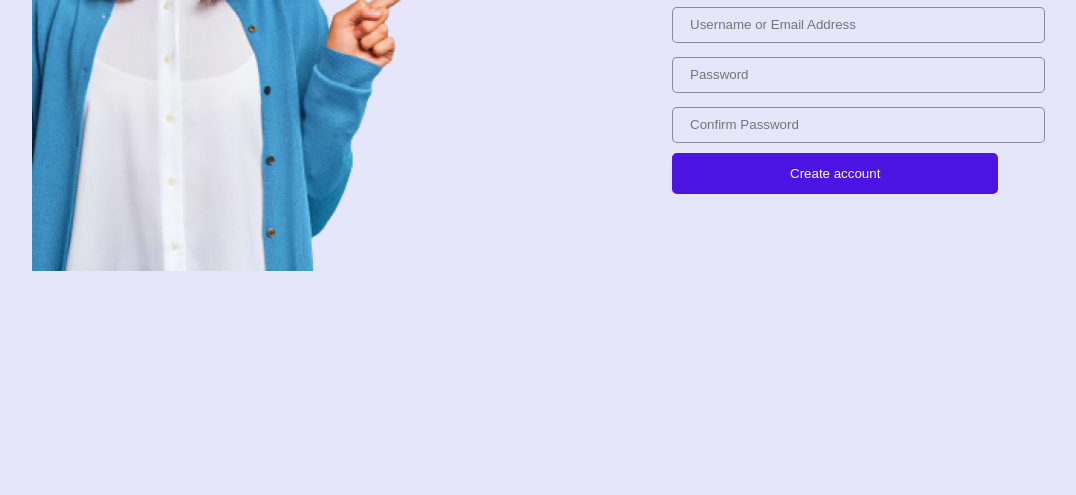
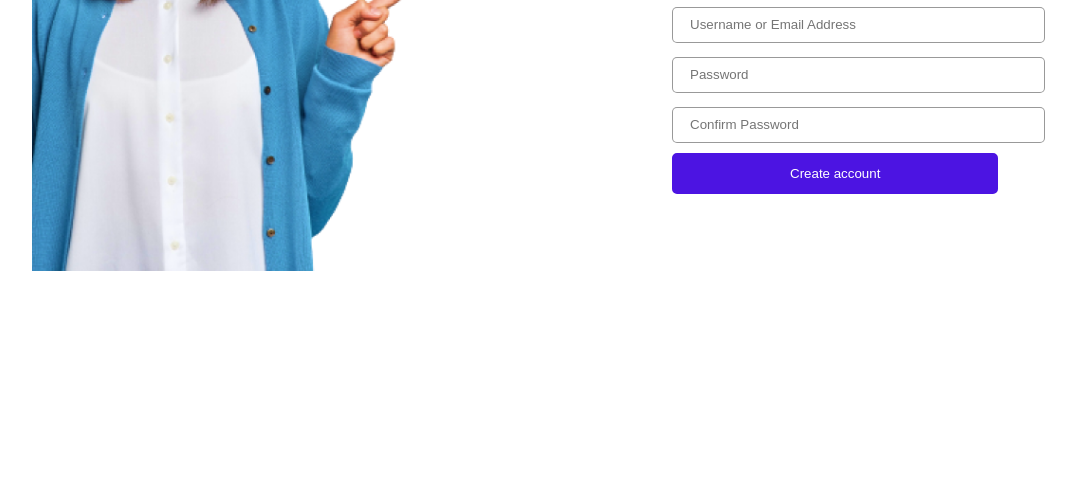
Before and after one commit to emmanuelsalako28/Week-4-assignment, a plain HTML site: page index.html in a window 1280 px wide. Shown: the part 305-800 px from the top of the page, without its empty margins (18-1094 px from the left). Drawn offline with Linux system fonts and the light colour scheme.

Commit message:
update-body-bg-color

```diff
--- a/style.css
+++ b/style.css
@@ -5,7 +5,10 @@
     padding: 0;
     margin: 0;
     box-sizing: border-box;
-    background: lavender;
+
+}
+body{
+    background-color: linear-gradient(173deg, rgba(84, 35, 215, 0.24) -20.49%, rgba(31, 61, 167, 0.00) 93.7%);
 }
 
 main {}
```
